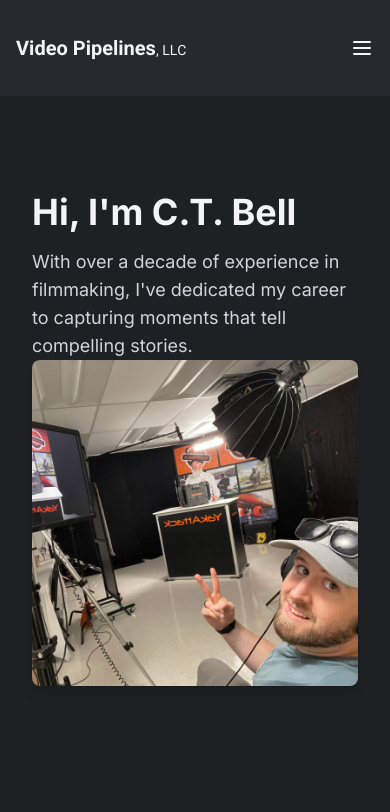
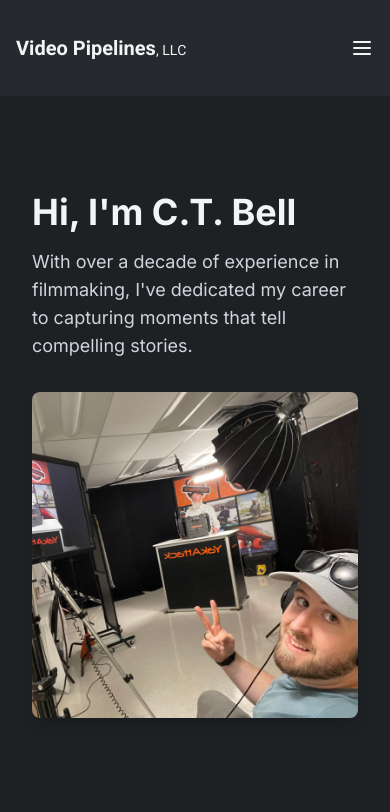
Before and after one commit to charlestbell/Video-Pipelines-Site, a Next.js app: page /about in a window 390 px wide. Shown: the top 812 px of the page. Built offline with nearby package versions, Linux system fonts and the light colour scheme.

Commit message:
fixing image sizing

```diff
--- a/src/app/about/page.tsx
+++ b/src/app/about/page.tsx
@@ -39,7 +39,7 @@ interface ContentBlockProps {
 
 const ContentBlock = ({ content, fromLeft }: ContentBlockProps) => {
   const textContent = (
-    <div className="w-full md:w-1/2 px-4 flex flex-col justify-center">
+    <div className="w-full md:w-1/2 px-4 flex flex-col justify-center mb-8 md:mb-0">
       <div className="space-y-4">
         <h2
           className={`${
@@ -66,7 +66,7 @@ const ContentBlock = ({ content, fromLeft }: ContentBlockProps) => {
           src={content.image}
           alt={content.imageAlt}
           fill
-          className="rounded-lg shadow-lg object-cover"
+          className="rounded-lg shadow-lg"
           sizes="(max-width: 768px) 100vw, 50vw"
           priority={content.title.includes("Hi,")}
           onError={(e) => {
@@ -78,7 +78,7 @@ const ContentBlock = ({ content, fromLeft }: ContentBlockProps) => {
   );
 
   return (
-    <div className="flex flex-col md:flex-row w-full">
+    <div className="flex flex-col md:flex-row w-full items-center">
       {fromLeft ? (
         <>
           {textContent}
```
